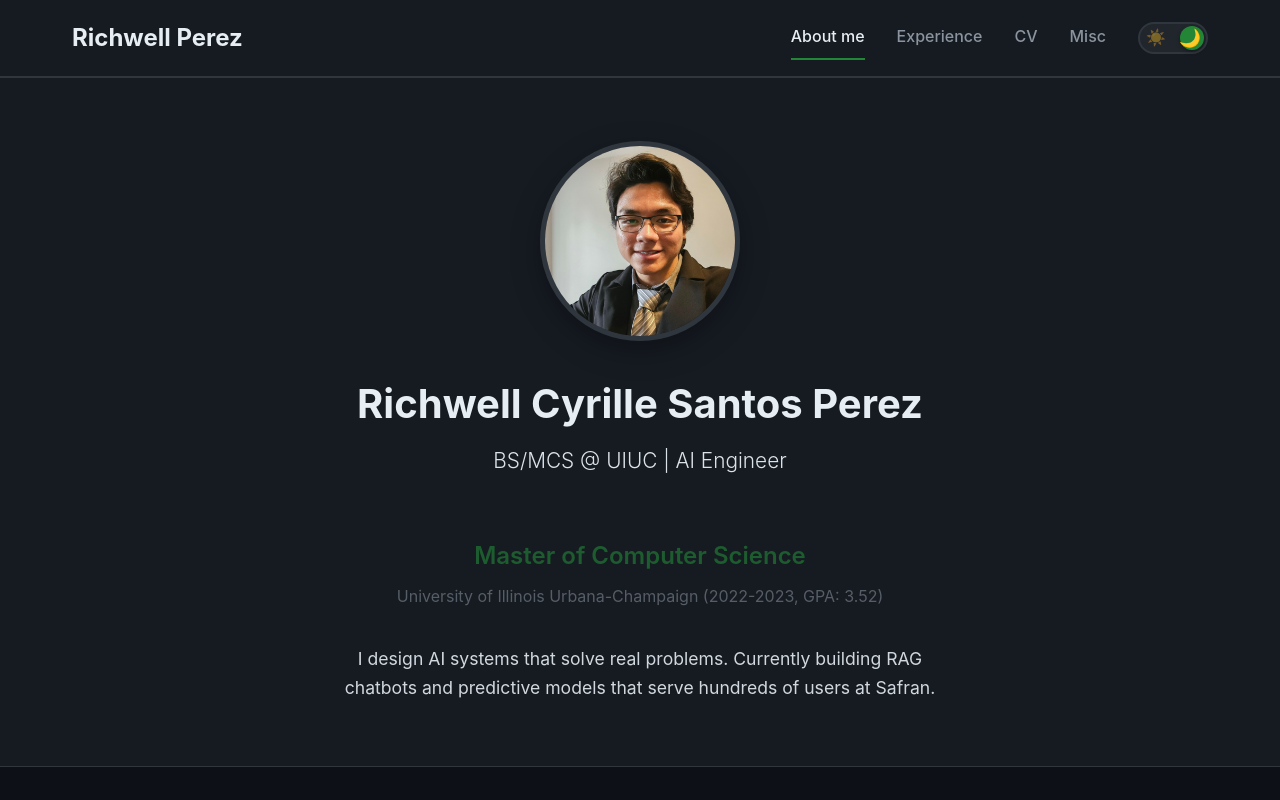
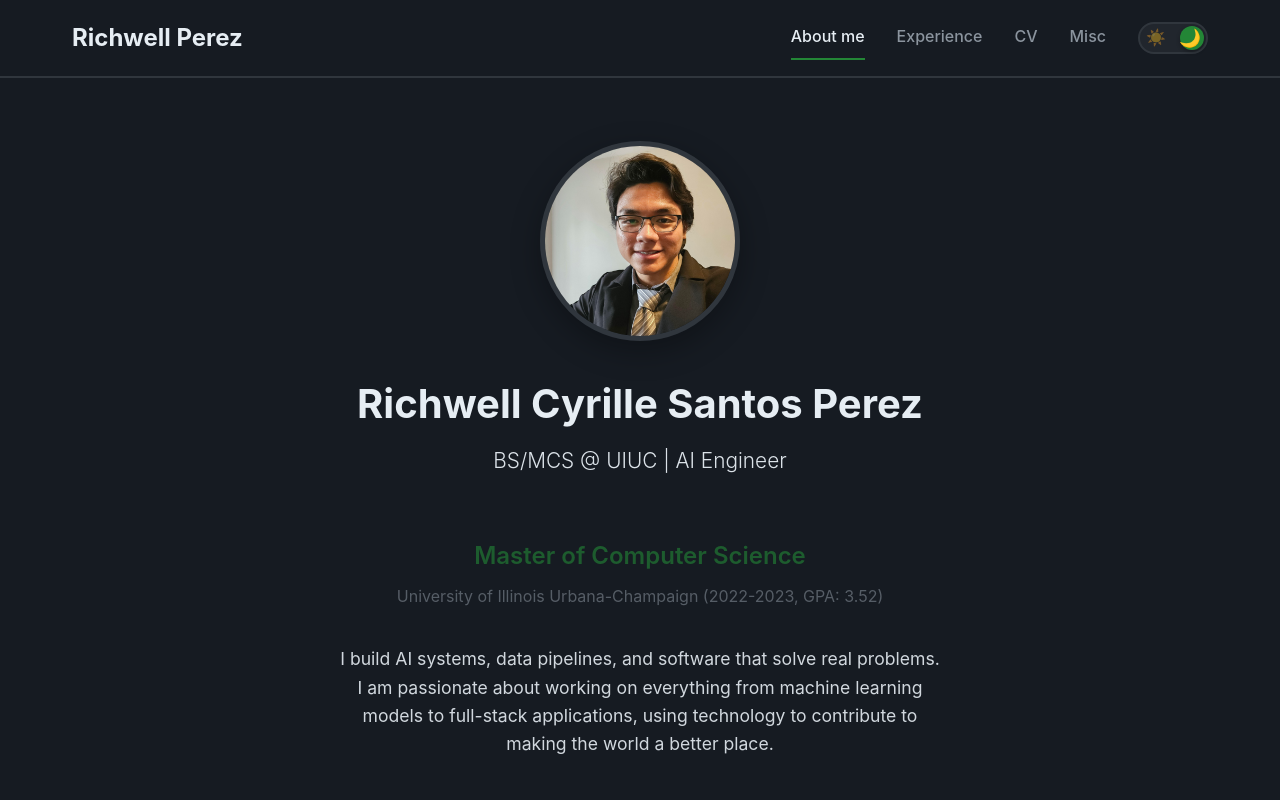
Before and after one commit to richwellp/richwellp.github.io, a Vue app in the folder frontend/: page / in a window 1280 px wide. Shown: the top 800 px of the page. Built offline with nearby package versions, Linux system fonts and the light colour scheme.

Commit message:
Content changes

```diff
--- a/frontend/src/views/AboutMe.vue
+++ b/frontend/src/views/AboutMe.vue
@@ -16,8 +16,9 @@
         </transition>
 
         <p class="intro">
-          I design AI systems that solve real problems. Currently building RAG chatbots and
-          predictive models that serve hundreds of users at Safran.
+          I build AI systems, data pipelines, and software that solve real problems. I am passionate
+          about working on everything from machine learning models to full-stack applications, using
+          technology to contribute to making the world a better place.
         </p>
       </div>
     </section>
```
